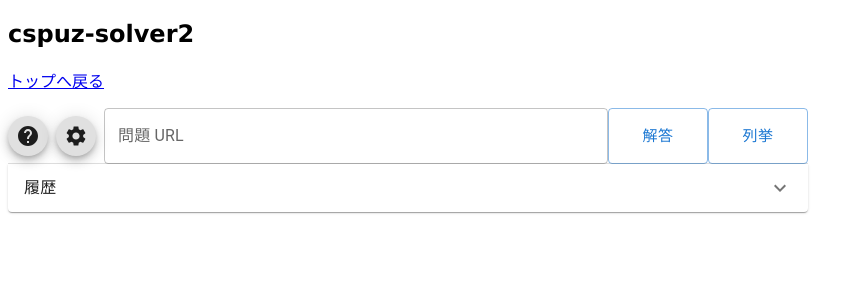
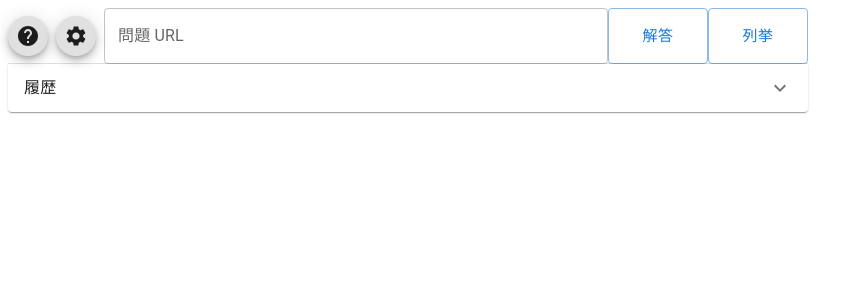
Before and after one commit to semiexp/puzzle-webapp, a React (Vite) app in the folder packages/cspuz-solver2/: page / in a window 1280 px wide. Shown: the top 300 px of the page, without its empty margins (0-868 px from the left). Built offline with nearby package versions, Linux system fonts and the light colour scheme.

Commit message:
remove header

```diff
--- a/packages/cspuz-solver2/src/main.tsx
+++ b/packages/cspuz-solver2/src/main.tsx
@@ -6,12 +6,6 @@ import "./main.css";
 
 createRoot(document.getElementById('root')!).render(
   <StrictMode>
-    <h2>
-      cspuz-solver2
-    </h2>
-    <p>
-      <a href="/">トップへ戻る</a>
-    </p>
     <PuzzleSolver />
   </StrictMode>,
 )
```
